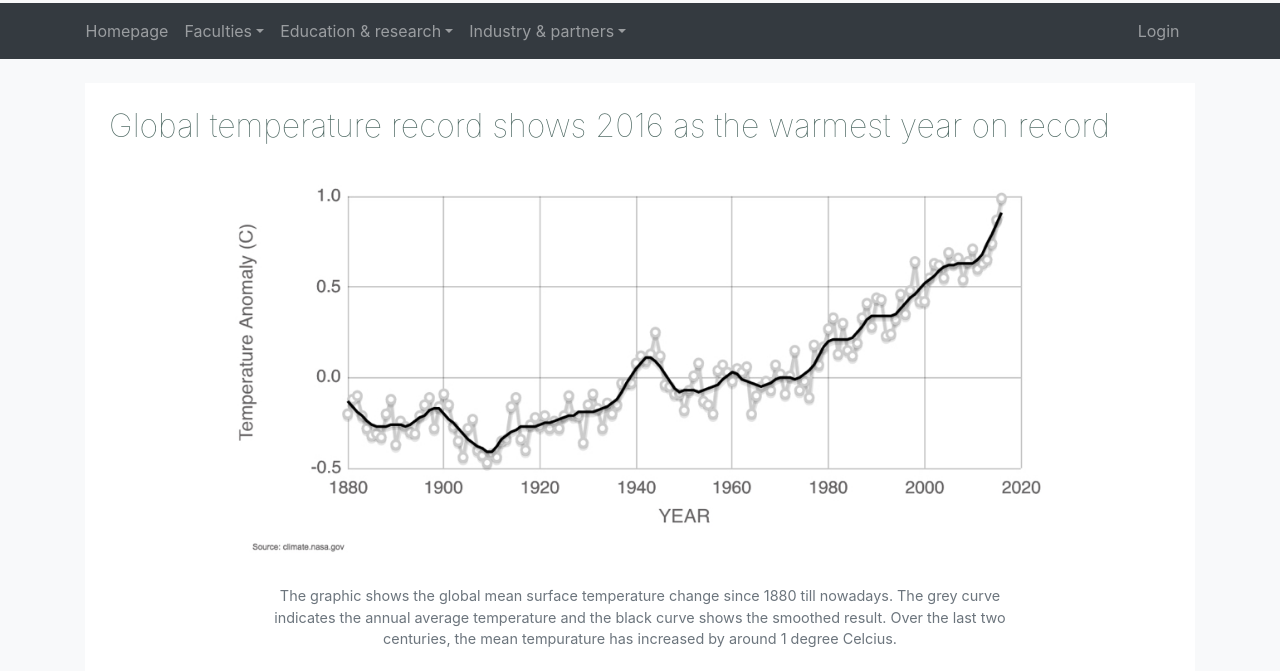
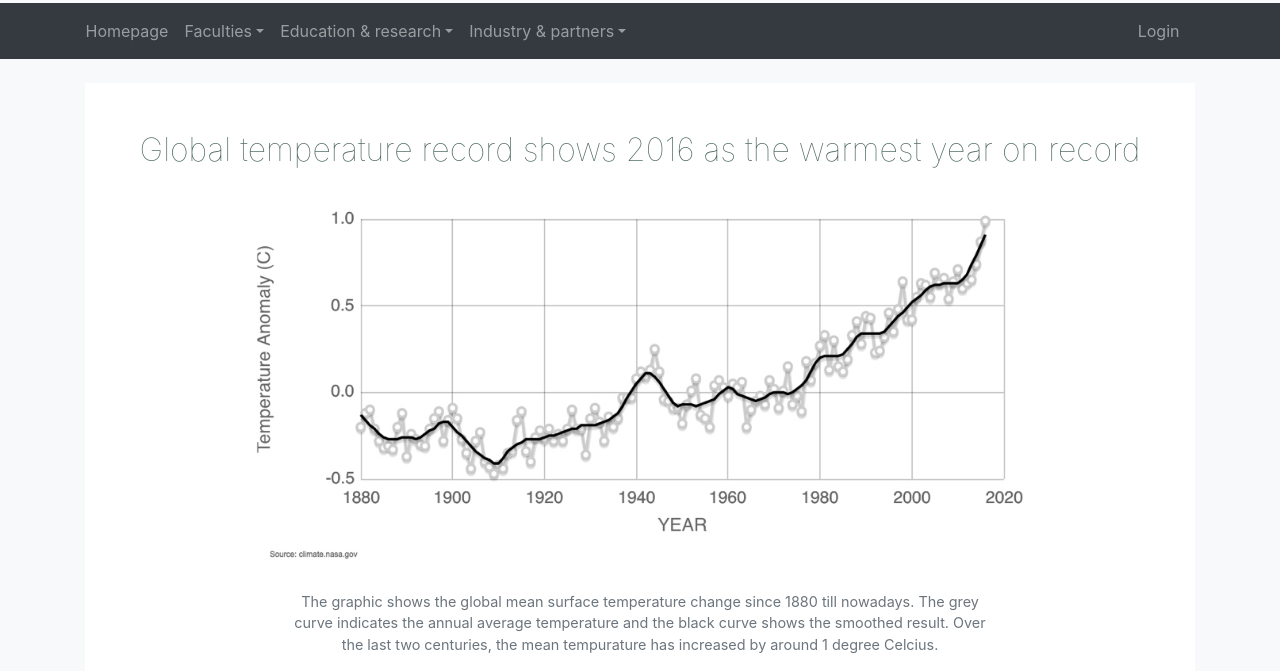
Before and after one commit to ruiixu23/web-accessibility, a website built with webpack: page src/article.html in a window 1280 px wide. Shown: the part 103-774 px from the top of the page. Built offline with nearby package versions, Linux system fonts and the light colour scheme.

Commit message:
Switched to article html tag

```diff
--- a/src/article.html
+++ b/src/article.html
@@ -122,8 +122,8 @@
     </nav>
 
     <main class="container mt-4 main" id="main">
-        <div class="p-4 bg-white">
-            <h1 class="text-primary mb-4">Global temperature record shows 2016 as the warmest year on record</h1>
+        <article class="p-5 bg-white">
+            <h1 class="text-primary text-center mb-4">Global temperature record shows 2016 as the warmest year on record</h1>
             <div class="text-center wrapper">
                 <figure class="figure mb-4">
                     <img src="./img/temperature.jpg" class="figure-img img-fluid" alt="Graphic of global mean temperature change from since 1880.">
@@ -203,7 +203,7 @@
                     </tbody>
                 </table>
             </div>
-        </div>
+        </article>
     </main>
 
     <footer class="container-fluid bg-dark mt-4 footer">
```
